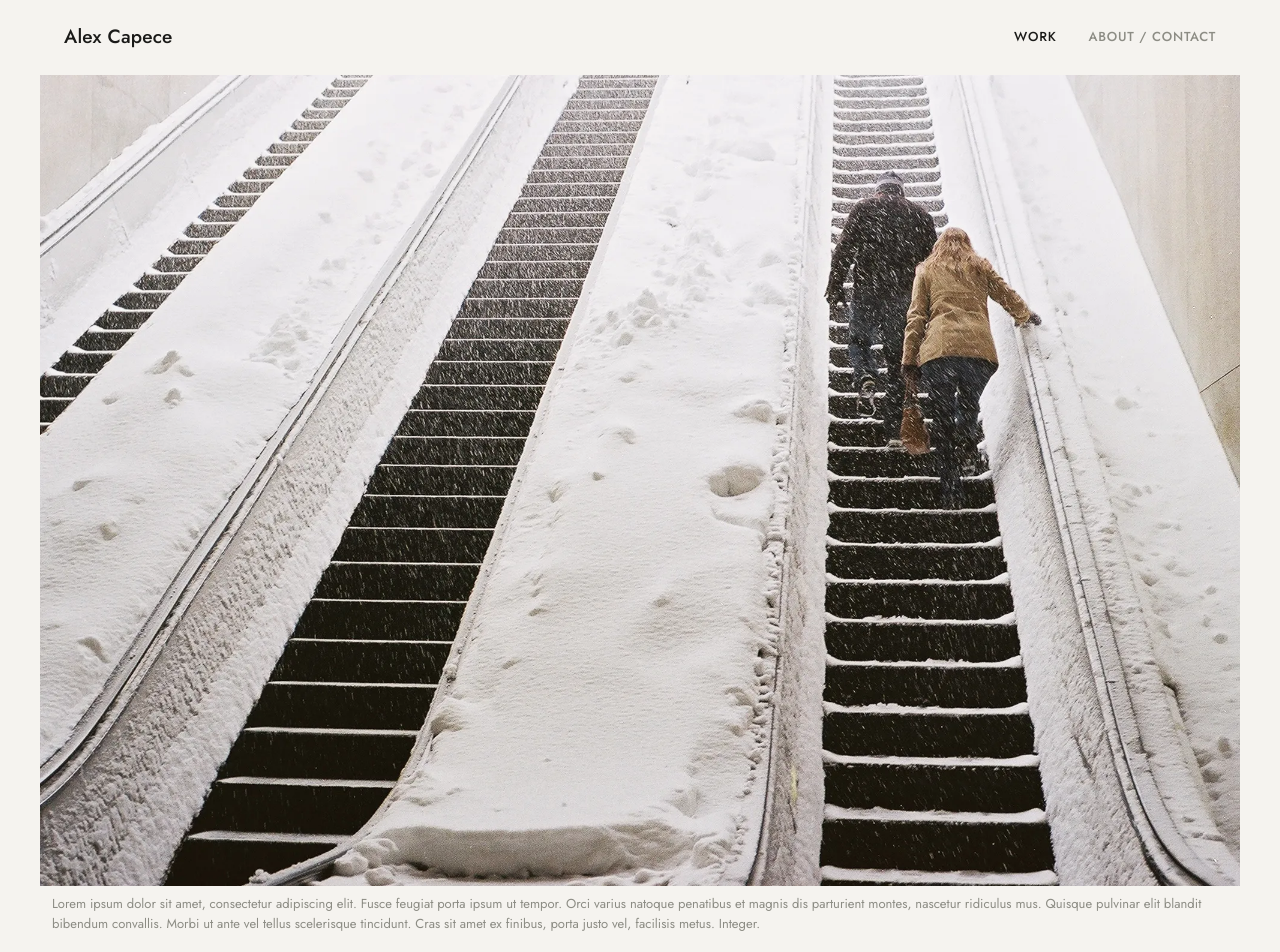
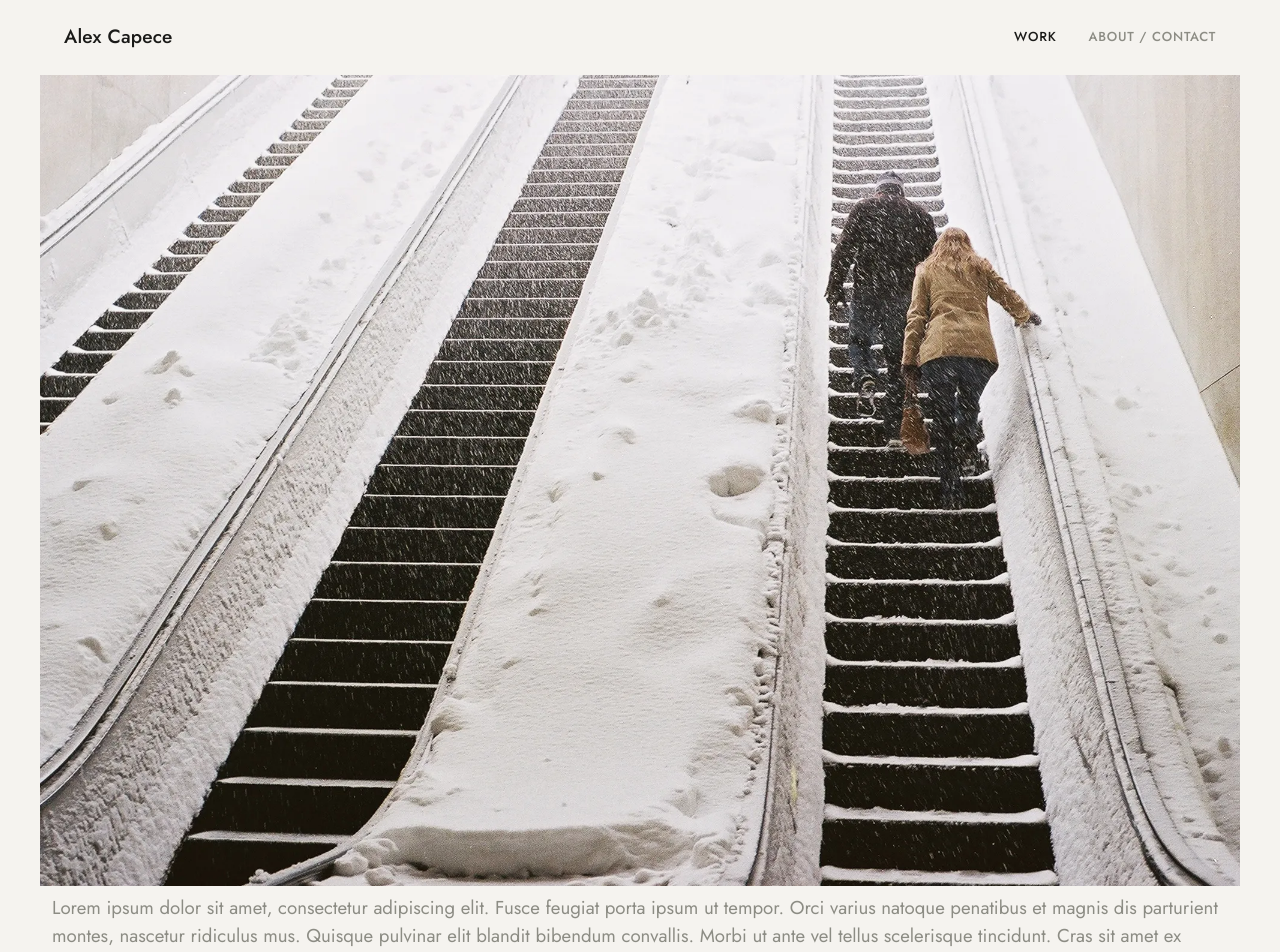
Before and after one commit to HrishavSaha/alex-capece, a Next.js app: page / in a window 1280 px wide. Shown: the top 952 px of the page. Built offline with nearby package versions, Linux system fonts and the light colour scheme.

Commit message:
style: increase gallery caption font size and update lighthouse scores
Update the gallery caption font size from 0.8125rem to 1.1669rem for better readability. Also reflect the improved Lighthouse performance scores in the README.

```diff
--- a/components/Gallery/Gallery.module.css
+++ b/components/Gallery/Gallery.module.css
@@ -26,7 +26,7 @@
 .caption {
   margin-top: 8px;
   padding: 0 12px;
-  font-size: 0.8125rem;
+  font-size: 1.1669rem;
   line-height: 1.5;
   color: var(--muted);
   font-family: var(--font-jost), sans-serif;
```
Also changed, not shown: 1 other file (tests, documents, lock files or other folders).
